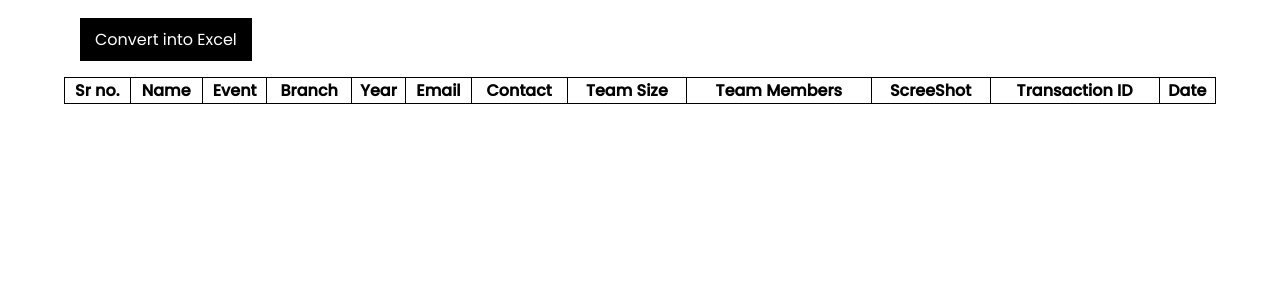
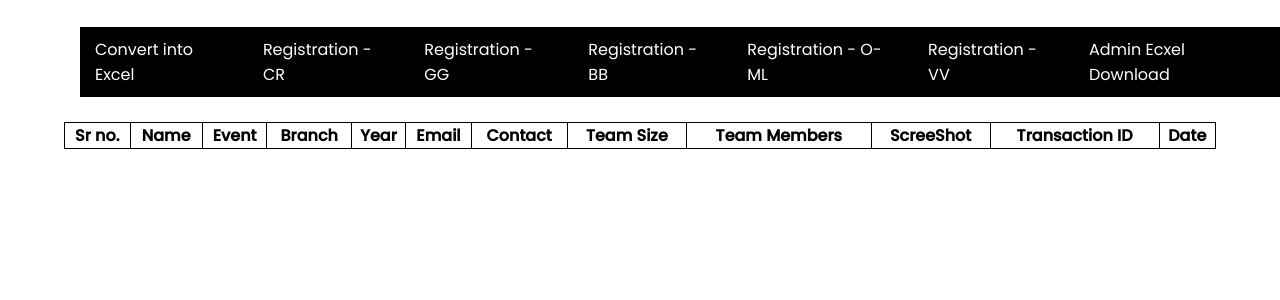
Before and after one commit to anveshdange/AIEvent, a Django app: template AIevent/AIverse/templates/event/master.html in a window 1280 px wide. Shown: the part 69-369 px from the top of the page. Run offline with Django 4.2, Linux system fonts and the light colour scheme; the template is opened without the code that fills it, so the values that code supplies are empty.

Commit message:
update master

```diff
--- a/AIevent/AIverse/static/css/master.css
+++ b/AIevent/AIverse/static/css/master.css
@@ -83,6 +83,7 @@ body{
 .button{
     margin-top: 6rem;
     margin-left: 5rem;
+    display: flex;
 }
 
 .button a{
--- a/AIevent/AIverse/templates/event/master.html
+++ b/AIevent/AIverse/templates/event/master.html
@@ -31,6 +31,13 @@
 
     <div class="button">
         <a href="#">Convert into Excel</a>
+        <a href="#">Registration - CR</a>
+        <a href="#">Registration - GG</a>
+        <a href="#">Registration - BB</a>
+        <a href="#">Registration - O-ML</a>
+        <a href="#">Registration - VV</a>
+        <a href="#">Admin Ecxel Download</a>
+
     </div><br>
 
     <table class="table">
```
Also changed, not shown: AIevent/db.sqlite3.
